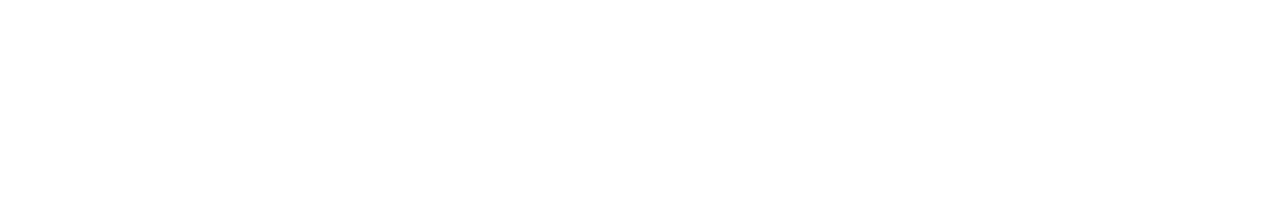
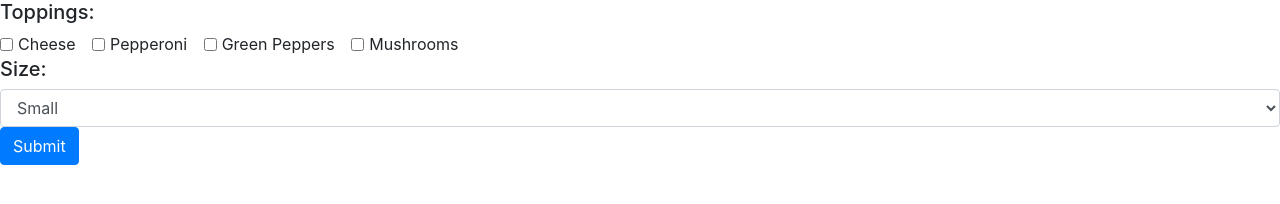
Before and after one commit to vnessa-su/pizza-parlor, a plain HTML site: page index.html in a window 1280 px wide. Drawn offline with Linux system fonts and the light colour scheme.

Commit message:
Add forms for topppings and size to webpage

```diff
--- a/index.html
+++ b/index.html
@@ -11,9 +11,36 @@
   <script src="js/jquery-3.6.0.js"></script>
   <script src="js/scripts.js"></script>
 
-  <title>Document</title>
+  <title>Pizza Parlor</title>
 </head>
 <body>
-
+  <form class="form" id="toppingsCheckboxForm">
+    <h5>Toppings:</h5>
+    <div class="form-check form-check-inline">
+      <input type="checkbox" id="cheese-topping" class="form-check-input" value="cheese">
+      <label for="cheese-topping" class="form-check-label">Cheese</label>
+    </div>
+    <div class="form-check form-check-inline">
+      <input type="checkbox" id="pepperoni-topping" class="form-check-input" value="cheese">
+      <label for="pepperoni-topping" class="form-check-label">Pepperoni</label>
+    </div>
+    <div class="form-check form-check-inline">
+      <input type="checkbox" id="green-peppers-topping" class="form-check-input" value="cheese">
+      <label for="green-peppers-topping" class="form-check-label">Green Peppers</label>
+    </div>
+    <div class="form-check form-check-inline">
+      <input type="checkbox" id="mushrooms-topping" class="form-check-input" value="cheese">
+      <label for="mushrooms-topping" class="form-check-label">Mushrooms</label>
+    </div>
+  </form>
+  <form class="form" id="pizzaSizeSelectForm">
+    <h5>Size:</h5>
+    <select class="form-control">
+      <option value="small">Small</option>
+      <option value="medium">Medium</option>
+      <option value="large">Large</option>
+    </select>
+  </form>
+  <button type="submit" class="btn btn-primary">Submit</button>
 </body>
 </html>
```
